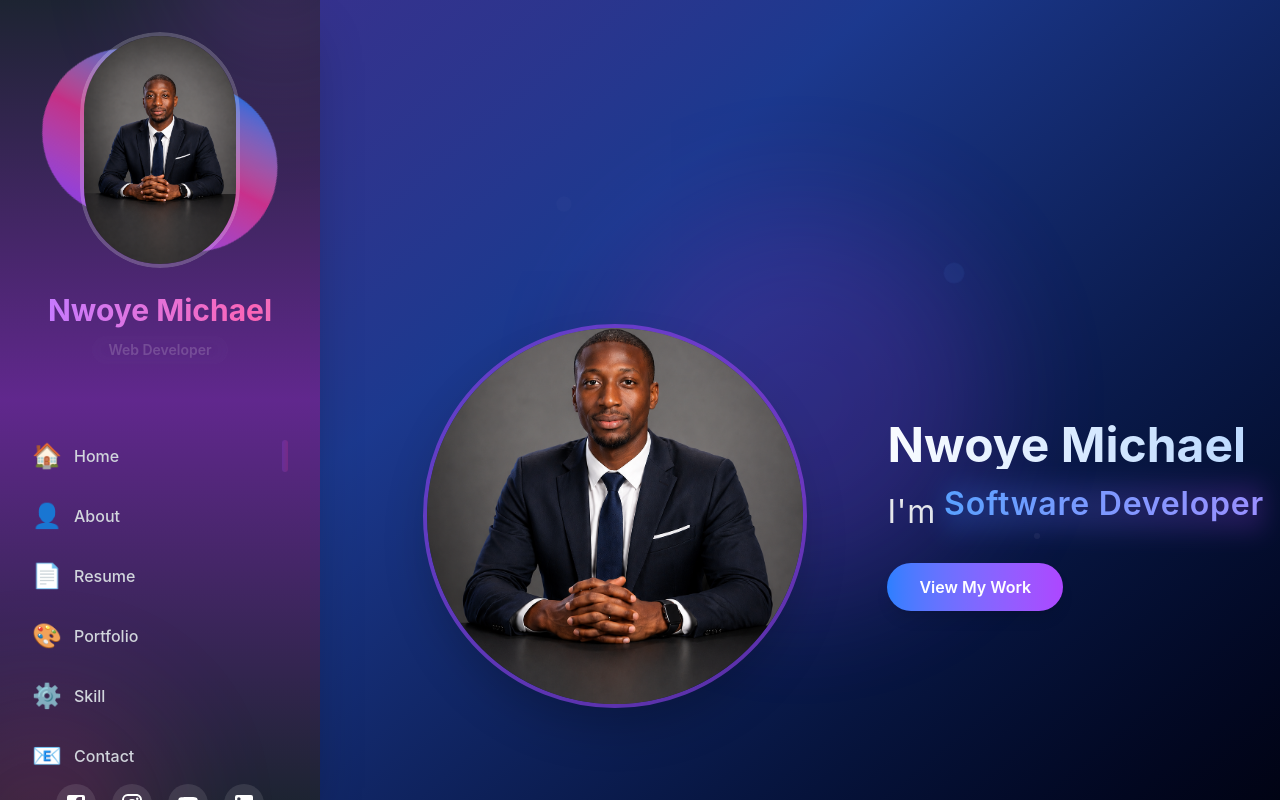
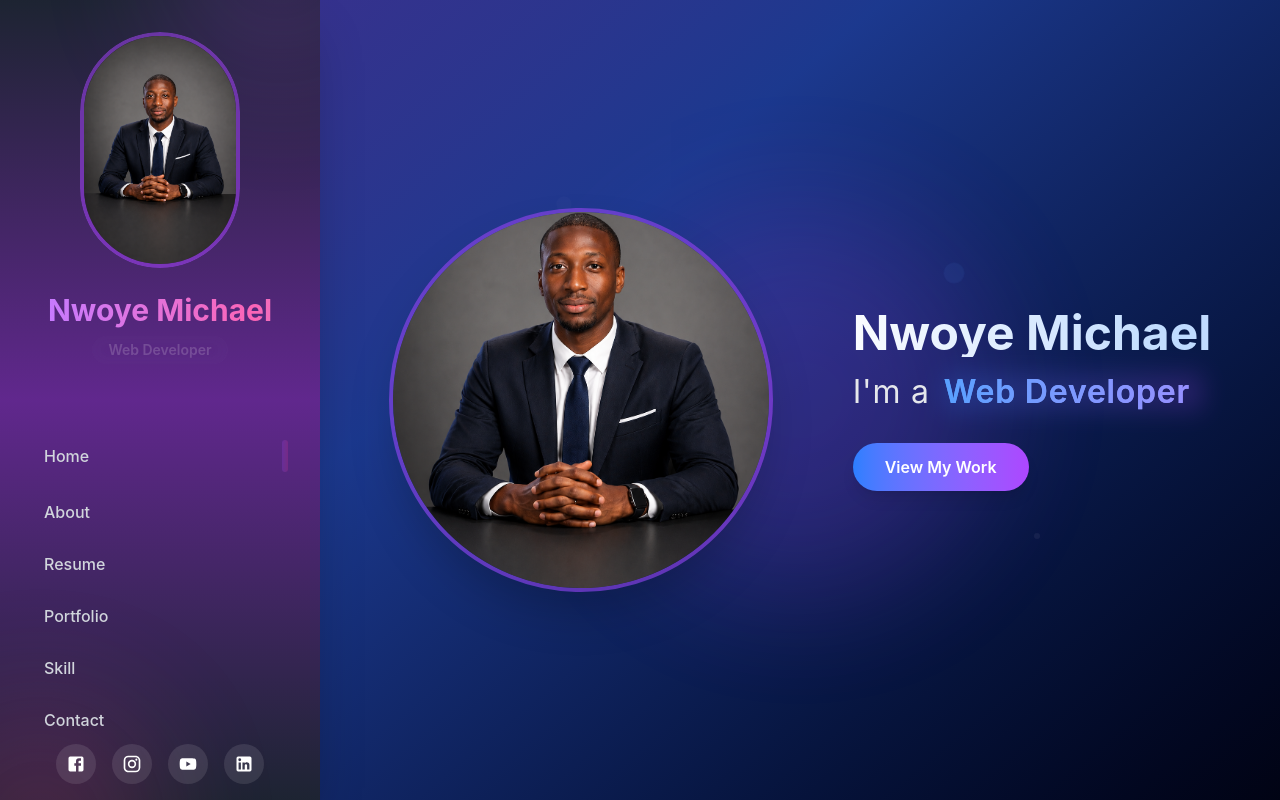
Before and after one commit to mikechuks/mike-portfolio, a React (Vite) app: page / in a window 1280 px wide. Built offline with nearby package versions, Linux system fonts and the light colour scheme; the HTML template or start-up script is replaced by a standard one.

Commit message:
changes on hero

```diff
--- a/src/App.jsx
+++ b/src/App.jsx
@@ -2,16 +2,13 @@ import { useState } from 'react'
 import './css/app.css'
 import { Routes, Route } from "react-router-dom"
 import Home from './pages/Home'
-import Resume from './pages/Resumes'
-import Contact from './pages/Contacts'
+
 
 
 const App = () => {
   return (
       <Routes>
         <Route path="/" element={<Home />} />
-        <Route path="/resume" element={<Resume />} />
-        <Route path="/contact" element={<Contact />} />
       </Routes>
   )
 }
--- a/src/component/About.jsx
+++ b/src/component/About.jsx
@@ -1,7 +1,7 @@
 import React, { useEffect, useState, useRef } from 'react'
 import '../css/about.css';
 import { about } from '../data/about.js';
-import proImg from "../assets/ChatGPT Image Jun 2, 2026, 04_32_51 AM.png";
+import proImg from "../assets/ChatGPT Image Jun 2, 2026, 04_37_29 AM.png";
 
 const About = () => {
   const [isVisible, setIsVisible] = useState(false);
--- a/src/component/Hero.jsx
+++ b/src/component/Hero.jsx
@@ -3,15 +3,12 @@ import heroImg from "../assets/hero-bg.jpg";
 import '../css/hero.css';
 import { hero } from '../data/hero';
 import proImg from "../assets/ChatGPT Image Jun 2, 2026, 04_32_51 AM.png";
-// import { ReactTyped } from "react-typed";
-
+import { ReactTyped } from "react-typed";
 
 const Hero = () => {
   return (
-    <header className='grid items-center justify-end min-h-screen relative overflow-hidden'>
+    <header className='min-h-screen flex items-center justify-center relative overflow-hidden'>
       {/* Animated gradient background */}
-      <br/>
-      <br/>
       <div className="absolute inset-0 bg-gradient-to-br from-purple-900 via-blue-900 to-black animate-gradient-xy"></div>
 
       <div className="absolute inset-0 opacity-30">
@@ -25,37 +22,57 @@ const Hero = () => {
       <div className="absolute top-1/2 left-1/2 -translate-x-1/2 -translate-y-1/2 w-96 h-96 bg-purple-500 rounded-full blur-3xl opacity-20 animate-pulse"></div>
 
       {hero.map((item) => (
-        <div key={item.id} className='hero-container container mx-auto px-4 relative z-10'>
-          <div className='flex flex-col md:flex-row items-center justify-center gap-12 lg:gap-20 transform transition-all duration-1000 hover:scale-105'>
+        <div key={item.id} className='hero-container container mx-auto px-4 sm:px-6 relative z-10'>
+          {/* Row on desktop (lg:flex-row), Column on mobile/tablet (flex-col) */}
+          <div className='flex flex-col lg:flex-row items-center justify-center gap-8 md:gap-12 lg:gap-20 transform transition-all duration-1000 hover:scale-105'>
 
             {/* Image Section */}
             <div className='flex-shrink-0 animate-slide-in-right'>
-              <img
-                src={proImg}
-                alt="Profile"
-                className='w-64 h-64 md:w-80 md:h-80 lg:w-96 lg:h-96 rounded-full object-cover border-4 border-purple-500/50 shadow-2xl hover:border-purple-400 transition-all duration-300 hover:scale-105'
-              />
+              <div className="flex justify-center">
+                <img
+                  src={proImg}
+                  alt="Profile"
+                  className='w-48 h-48 sm:w-56 sm:h-56 md:w-64 md:h-64 lg:w-80 lg:h-80 xl:w-96 xl:h-96 rounded-full object-cover border-4 border-purple-500/50 shadow-2xl hover:border-purple-400 transition-all duration-300 hover:scale-105 mx-auto'
+                />
+              </div>
             </div>
 
-            {/* Text Section */}
-            <div className='hero-text text-white text-center md:text-left animate-slide-in-left'>
-              <h1 className='text-5xl md:text-7xl lg:text-8xl font-bold mb-4 bg-gradient-to-r from-white via-blue-200 to-purple-200 bg-clip-text text-transparent'>
+            {/* Text Section - Left aligned on desktop, Centered on mobile/tablet */}
+            <div className='hero-text text-white text-center lg:text-left animate-slide-in-left'>
+              <h1 className='text-4xl sm:text-5xl md:text-6xl lg:text-7xl xl:text-8xl font-bold mb-4 bg-gradient-to-r from-white via-blue-200 to-purple-200 bg-clip-text text-transparent'>
                 {item.name}
               </h1>
 
-              <div className="relative inline-block">
-                <p className='text-xl md:text-2xl lg:text-3xl text-gray-200 tracking-wide'>
-                  I'm
-                  <span className="relative inline-block ml-2">
+              {/* Typing Animation - Starts automatically */}
+              <div className="relative inline-block lg:inline-block">
+                <p className='text-lg sm:text-xl md:text-2xl lg:text-3xl text-gray-200 tracking-wide'>
+                  I'm a{' '}
+                  <span className="relative inline-block ml-1">
                     <span className="absolute inset-0 bg-gradient-to-r from-blue-500 to-purple-500 blur-md opacity-75 animate-pulse"></span>
-                    <span className="relative inline-block bg-gradient-to-r from-blue-400 to-purple-400 bg-clip-text text-transparent font-semibold animate-typewriter">
-                      {item.stack}
+                    <span className="relative inline-block bg-gradient-to-r from-blue-400 to-purple-400 bg-clip-text text-transparent font-semibold">
+                      <ReactTyped
+                        strings={[
+                          "Software Developer",
+                          "Web Developer",
+                          "Full Stack Developer",
+                          "UI/UX Designer",
+                          "Frontend Expert"
+                        ]}
+                        typeSpeed={50}
+                        backSpeed={30}
+                        backDelay={2000}
+                        startDelay={500}
+                        loop={true}
+                        showCursor={true}
+                        cursorChar="|"
+                        className="text-transparent bg-clip-text bg-gradient-to-r from-blue-400 to-purple-400"
+                      />
                     </span>
                   </span>
                 </p>
               </div>
 
-              <div className="mt-8 animate-fade-in-up">
+              <div className="mt-6 sm:mt-8 animate-fade-in-up">
                 <button className="px-6 py-2.5 md:px-8 md:py-3 bg-gradient-to-r from-blue-500 to-purple-500 rounded-full text-white font-semibold hover:from-blue-600 hover:to-purple-600 transform hover:scale-105 transition-all duration-300 shadow-lg hover:shadow-2xl">
                   View My Work
                 </button>
--- a/src/component/SideBar.jsx
+++ b/src/component/SideBar.jsx
@@ -124,23 +124,23 @@ const Sidebar = () => {
         <div className="absolute inset-0 overflow-hidden pointer-events-none">
           <div className="absolute -top-40 -right-20 w-60 h-60 bg-purple-500 rounded-full blur-3xl opacity-20 animate-float"></div>
           <div className="absolute -bottom-40 -left-20 w-60 h-60 bg-pink-500 rounded-full blur-3xl opacity-20 animate-float animation-delay-2000"></div>
-          <div className="absolute top-1/2 left-1/2 transform -translate-x-1/2 -translate-y-1/2 w-full h-full bg-[url('')] opacity-20"></div>
         </div>
 
-        {/* Profile Section */}
+        {/* Profile Section - FIXED: Removed spinning border ring that was causing blur */}
         <div className='img-text grid justify-items-center items-center py-8 px-4 relative z-10 mt-4 md:mt-0'>
-          {/* Animated Border Ring */}
+          {/* Simple clean profile image without blur or spinning animation */}
           <div className={`relative group slide-animate slide-down ${isContentVisible ? 'animate' : ''}`} style={{ transitionDelay: '0.1s' }}>
-            <div className="absolute inset-0 rounded-full bg-gradient-to-r from-purple-500 via-pink-500 to-blue-500 animate-spin-slow opacity-75 group-hover:opacity-100 transition-opacity duration-300"
-                 style={{ padding: '3px', width: 'calc(100% + 8px)', height: 'calc(100% + 8px)', top: '-4px', left: '-4px' }}>
-            </div>
+            {/* Removed the spinning gradient ring that was causing issues */}
             <div className="relative rounded-full overflow-hidden transform transition-all duration-500 group-hover:scale-105">
               <img
                 src={proImg}
                 alt="Profile"
-                className='w-32 md:w-36 lg:w-40 rounded-full border-4 border-white/20 shadow-xl'
+                className='w-32 md:w-36 lg:w-40 rounded-full border-4 border-purple-500/50 shadow-xl object-cover'
               />
             </div>
+
+            {/* Optional: Simple static ring instead of spinning one */}
+            <div className="absolute -inset-1 rounded-full bg-gradient-to-r from-purple-500 via-pink-500 to-blue-500 opacity-0 group-hover:opacity-75 transition-opacity duration-300 -z-10"></div>
           </div>
 
           {/* Name with gradient */}
@@ -157,12 +157,12 @@ const Sidebar = () => {
         {/* Navigation Menu */}
         <ul className='mt-8 space-y-1 px-4 relative z-10'>
           {[
-            { name: 'Home', icon: '🏠', href: '/' },
-            { name: 'About', icon: '👤', href: '/' },
-            { name: 'Resume', icon: '📄', href: '/resume' },
-            { name: 'Portfolio', icon: '🎨', href: '/' },
-            { name: 'Skill', icon: '⚙️', href: '/' },
-            { name: 'Contact', icon: '📧', href: '/contact' }
+            { name: 'Home', icon: '', href: '/' },
+            { name: 'About', icon: '', href: '/' },
+            { name: 'Resume', icon: '', href: '/' },
+            { name: 'Portfolio', icon: '', href: '/' },
+            { name: 'Skill', icon: '', href: '/' },
+            { name: 'Contact', icon: '', href: '/' }
           ].map((item, index) => (
             <li key={index} className='relative group'>
               <a
@@ -178,11 +178,6 @@ const Sidebar = () => {
                 {item.name === 'Home' && (
                   <span className="w-1.5 h-8 bg-gradient-to-r from-purple-500 to-pink-500 rounded-full animate-pulse"></span>
                 )}
-
-                {/* Dropdown Arrow */}
-                {item.hasDropdown && (
-                  <span className="text-xl transform group-hover:rotate-180 transition-transform duration-300">▼</span>
-                )}
               </a>
 
               {/* Hover Line Effect */}
@@ -192,31 +187,35 @@ const Sidebar = () => {
         </ul>
 
         {/* Social Media Links */}
-        <div className="bottom-8 left-0 right-0 px-4 z-10">
+        <div className=" bottom-8 left-0 right-0 px-4 z-10">
           <div className="flex justify-center gap-4">
               <a
                 href="https://web.facebook.com/profile.php?id=100064047870058"
                 className={`w-10 h-10 bg-white/10 rounded-full flex items-center justify-center text-xl hover:bg-gradient-to-r hover:from-purple-500 hover:to-pink-500 transition-all duration-300 transform hover:scale-110 hover:rotate-6 fade-up ${isContentVisible ? 'animate' : ''}`}
+                target="_blank"
+                rel="noopener noreferrer"
               >
-                <FacebookIcon/>
+                <FacebookIcon fontSize="small"/>
               </a>
               <a
                 href="#"
                 className={`w-10 h-10 bg-white/10 rounded-full flex items-center justify-center text-xl hover:bg-gradient-to-r hover:from-purple-500 hover:to-pink-500 transition-all duration-300 transform hover:scale-110 hover:rotate-6 fade-up ${isContentVisible ? 'animate' : ''}`}
               >
-                <InstagramIcon/>
+                <InstagramIcon fontSize="small"/>
               </a>
               <a
                 href="#"
                 className={`w-10 h-10 bg-white/10 rounded-full flex items-center justify-center text-xl hover:bg-gradient-to-r hover:from-purple-500 hover:to-pink-500 transition-all duration-300 transform hover:scale-110 hover:rotate-6 fade-up ${isContentVisible ? 'animate' : ''}`}
               >
-                <YouTubeIcon/>
+                <YouTubeIcon fontSize="small"/>
               </a>
               <a
                 href="https://linkedin.com/in/michael-nwoye-5703b023a"
                 className={`w-10 h-10 bg-white/10 rounded-full flex items-center justify-center text-xl hover:bg-gradient-to-r hover:from-purple-500 hover:to-pink-500 transition-all duration-300 transform hover:scale-110 hover:rotate-6 fade-up ${isContentVisible ? 'animate' : ''}`}
+                target="_blank"
+                rel="noopener noreferrer"
               >
-                <LinkedInIcon/>
+                <LinkedInIcon fontSize="small"/>
               </a>
           </div>
 
--- a/src/pages/Contacts.jsx
+++ /dev/null
@@ -1,27 +0,0 @@
-import React from 'react'
-import '../css/app.css'
-import Hero from '../component/Hero'
-import About from '../component/About'
-import Skills from '../component/Skills'
-import Portfolio from '../component/Portfolio'
-import Fotter from '../component/Fotter'
-import SideBar from '../component/SideBar'
-import Contact from '../component/Contact'
-
-const Contacts = () => {
-  return (
-    <>
-    <div className='grid md:grid-cols-4 sm:grid-cols-4'>
-      <div className='left-side'>
-        <SideBar/>
-      </div>
-      <div className='md:col-span-3 sm:col-span-4  right-side'>
-        <Contact/>
-        <Fotter/>
-      </div>
-    </div>
-    </>
-  )
-}
-
-export default Contacts
--- a/src/pages/Home.jsx
+++ b/src/pages/Home.jsx
@@ -6,6 +6,8 @@ import Skills from '../component/Skills'
 import Portfolio from '../component/Portfolio'
 import Fotter from '../component/Fotter'
 import SideBar from '../component/SideBar'
+import Resume from '../component/Resume'
+import Contact from '../component/Contact'
 
 const Home = () => {
   return (
@@ -18,7 +20,9 @@ const Home = () => {
         <Hero/>
         <About/>
         <Skills/>
+        <Resume/>
         <Portfolio/>
+        <Contact/>
         <Fotter/>
       </div>
     </div>
--- a/src/pages/Resumes.jsx
+++ /dev/null
@@ -1,27 +0,0 @@
-import React from 'react'
-import '../css/app.css'
-import Hero from '../component/Hero'
-import About from '../component/About'
-import Skills from '../component/Skills'
-import Portfolio from '../component/Portfolio'
-import Fotter from '../component/Fotter'
-import SideBar from '../component/SideBar'
-import Resume from '../component/Resume'
-
-const Resumes = () => {
-  return (
-    <>
-    <div className='grid md:grid-cols-4 sm:grid-cols-4'>
-      <div className='left-side'>
-        <SideBar/>
-      </div>
-      <div className='md:col-span-3 sm:col-span-4  right-side'>
-        <Resume/>
-        <Fotter/>
-      </div>
-    </div>
-    </>
-  )
-}
-
-export default Resumes
```
Also changed, not shown: src/assets/ChatGPT Image Jun 2, 2026, 04_37_29 AM.png (added), 1 other file (tests, documents, lock files or other folders).
